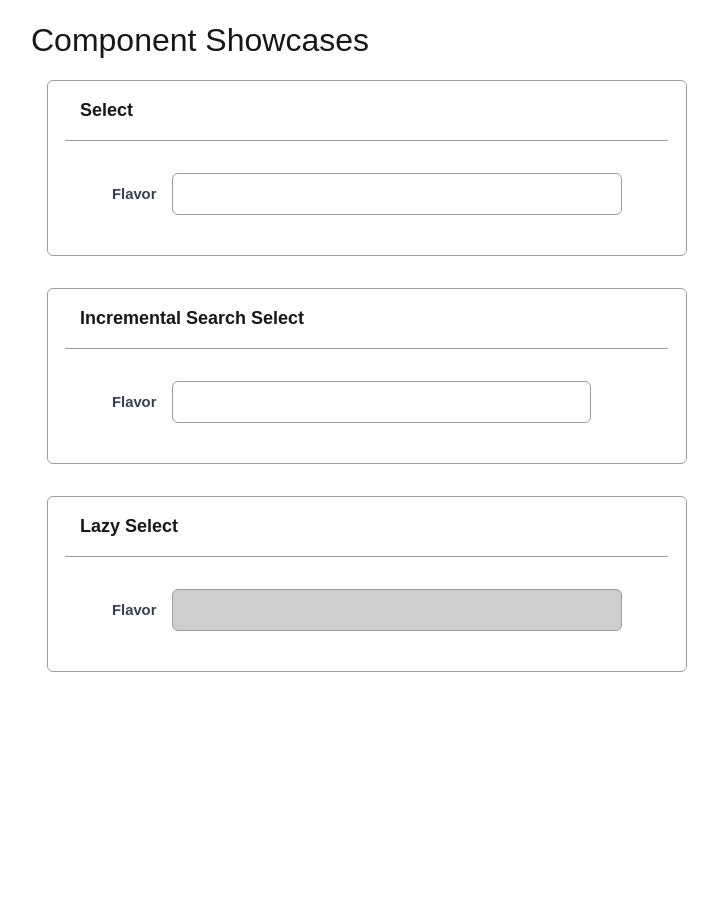
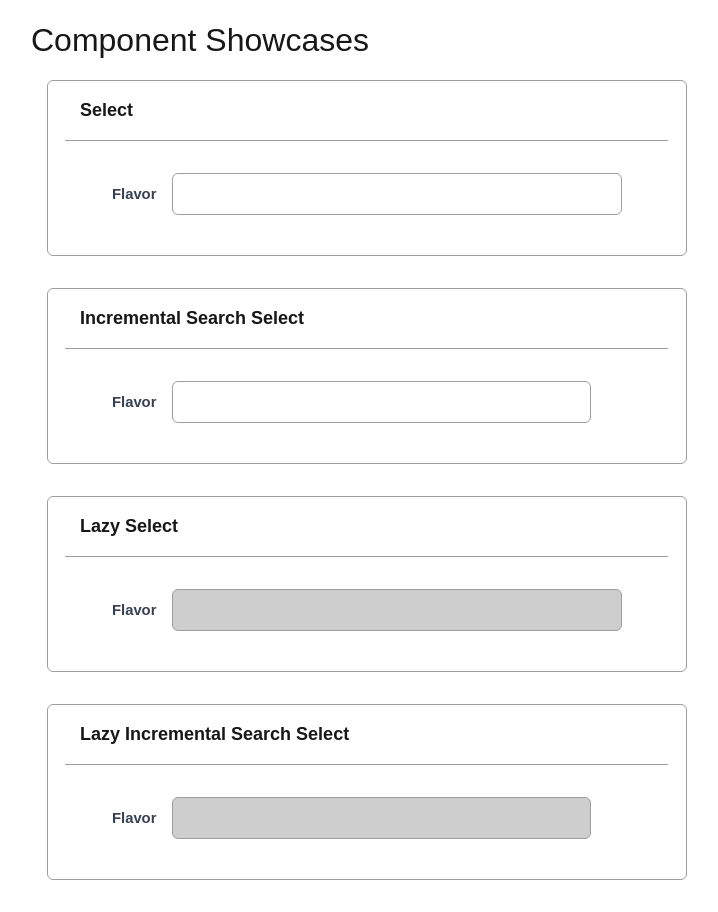
Before and after one commit to Gizmo-Verindipencil/My-React-Select, a Next.js app: page / in a window 1280 px wide. Shown: the whole page, without its empty margins (1-719 px from the left). Before the commit the page ends 800 px from the top, so only its background shows below. Built offline with nearby package versions, Linux system fonts and the light colour scheme.

Commit message:
Add LazyIncrementalSearchSelect component with showcase integration

```diff
--- a/src/app/page.tsx
+++ b/src/app/page.tsx
@@ -5,6 +5,7 @@ import { LazySelect } from "@/components/lazy-select";
 import { IncrementalSearchSelect } from "@/components/incremental-search-select";
 import { Select } from "@/components/select";
 import { Showcase } from "@/layouts/showcase";
+import { LazyIncrementalSearchSelect } from "@/components/lazy-incremental-search-select";
 
 export default function Home() {
   type props = {
@@ -53,6 +54,17 @@ export default function Home() {
               name="flavor"
             />
           </Showcase>
+          <Showcase label="Lazy Incremental Search Select">
+            <LazyIncrementalSearchSelect
+              label="Flavor"
+              fetch={async () => {
+                return new Promise<typeof flavors>((resolve) => {
+                  setTimeout(() => resolve(flavors), 2000);
+                });
+              }}
+              name="flavor"
+            />
+          </Showcase>
         </FormProvider>
       </div>
     </>
--- /dev/null
+++ b/src/components/lazy-incremental-search-select/LazyIncrementalSearchSelect.tsx
@@ -0,0 +1,137 @@
+"use client";
+
+import React, { useState, useEffect, useRef, useCallback } from "react";
+import { useFormContext } from "react-hook-form";
+
+import classes from "./lazy-incremental-search-select.module.scss";
+
+type option = { value: string; label: string };
+
+interface IncrementalSearchSelectProps {
+  name: string;
+  fetch: () => Promise<option[]>;
+  label?: string;
+}
+
+const IncrementalSearchSelect: React.FC<IncrementalSearchSelectProps> = ({
+  name,
+  fetch,
+  label,
+}) => {
+  const { register, setValue } = useFormContext();
+  const [searchTerm, setSearchTerm] = useState("");
+  const [options, setOptions] = useState<option[]>([]);
+  const [filteredOptions, setFilteredOptions] = useState(options);
+  const [isOpen, setIsOpen] = useState(false);
+  const selectRef = useRef<HTMLDivElement>(null);
+  const loaded = useRef(false);
+  const [isLoading, setIsLoading] = useState(false);
+
+  const loadOptions = useCallback(async () => {
+    if (isLoading) return;
+    setIsLoading(true);
+    try {
+      const options = await fetch();
+      setOptions(options);
+    } finally {
+      setIsLoading(false);
+      loaded.current = true;
+    }
+  }, [fetch, isLoading]);
+
+  useEffect(() => {
+    if (!searchTerm) {
+      setFilteredOptions(options);
+      return;
+    }
+    setFilteredOptions(
+      options.filter((option) =>
+        option.label.toLowerCase().includes(searchTerm.toLowerCase()),
+      ),
+    );
+  }, [searchTerm, options]);
+
+  const handleValueChange = (e: React.ChangeEvent<HTMLInputElement>) => {
+    const destinations = options.filter((x) => x.value === e.target.value);
+    const destination = destinations.length > 0 ? destinations[0] : null;
+    if (destination) {
+      setSearchTerm(destination.label);
+      setValue(name, destination.value);
+    }
+  };
+
+  const handleOptionClick = (option: { value: string; label: string }) => {
+    setSearchTerm(option.label);
+    setValue(name, option.value);
+    setIsOpen(false);
+  };
+
+  const handleSearchChange = (e: React.ChangeEvent<HTMLInputElement>) => {
+    setSearchTerm(e.target.value);
+  };
+
+  const handleSearchFocus = async () => {
+    setIsOpen(true);
+    if (loaded.current || isLoading) return;
+    setIsLoading(true);
+    setOptions(await fetch());
+    setIsLoading(false);
+    loaded.current = true;
+  };
+
+  const handleSearchBlur = (e: React.FocusEvent<HTMLInputElement>) => {
+    setTimeout(() => {
+      if (!selectRef.current?.contains(e.relatedTarget)) {
+        setIsOpen(false);
+      }
+    }, 100);
+  };
+
+  return (
+    <div className={classes.container} ref={selectRef}>
+      {label && (
+        <label htmlFor={name} className={classes.label}>
+          {label}
+        </label>
+      )}
+      <div style={{ display: "flex", flexDirection: "column", width: "100%" }}>
+        <input
+          type="text"
+          id={name}
+          className={`${classes.select} ${loaded.current || isLoading ? classes.loaded : ""}`}
+          value={searchTerm}
+          onFocus={handleSearchFocus}
+          onBlur={handleSearchBlur}
+          onChange={handleSearchChange}
+          autoComplete="off"
+        />
+        <input
+          type="text"
+          hidden
+          {...register(name, {
+            onChange: handleValueChange,
+          })}
+        />
+        {isOpen ? (
+          <ul className={classes.list}>
+            {isLoading ? (
+              <li className={classes.option}>Loading</li>
+            ) : filteredOptions.length > 0 ? (
+              filteredOptions.map((option) => (
+                <li
+                  key={option.value}
+                  className={classes.option}
+                  onClick={() => handleOptionClick(option)}
+                >
+                  {option.label}
+                </li>
+              ))
+            ) : null}
+          </ul>
+        ) : null}
+      </div>
+    </div>
+  );
+};
+
+export default IncrementalSearchSelect;
--- /dev/null
+++ b/src/components/lazy-incremental-search-select/index.ts
@@ -0,0 +1,2 @@
+import LazyIncrementalSearchSelect from "./LazyIncrementalSearchSelect";
+export { LazyIncrementalSearchSelect };
--- /dev/null
+++ b/src/components/lazy-incremental-search-select/lazy-incremental-search-select.module.scss
@@ -0,0 +1,57 @@
+.container {
+  display: flex;
+  margin: 1rem 2rem;
+}
+
+.label {
+  color: #374151;
+  font-size: 0.925rem;
+  font-weight: bold;
+  margin: 0.6rem 0;
+}
+
+.select {
+  appearance: none;
+  background-color: #cecece;
+  border: 1px solid #9e9e9e;
+  border-radius: 0.375rem;
+  color: #374151;
+  cursor: pointer;
+  font-size: 1rem;
+  margin-left: 1rem;
+  padding: 0.5rem 1rem;
+  width: 90%;
+
+  &.loaded {
+    background-color: white;
+  }
+
+  &:focus {
+    outline: none;
+    border-color: #2563eb;
+    box-shadow: 0 0 0 3px rgba(37, 99, 235, 0.25);
+  }
+}
+
+.list {
+  background-color: white;
+  border: 1px solid #9e9e9e;
+  border-radius: 0.375rem;
+  left: 0;
+  list-style-type: none;
+  margin: 0;
+  padding: 0;
+  transform: translateX(1rem);
+  top: 100%;
+  width: 90%;
+  z-index: 10;
+}
+
+.option {
+  cursor: pointer;
+  padding: 0.5rem 1rem;
+}
+
+.disabled {
+  color: #808080;
+}
```
